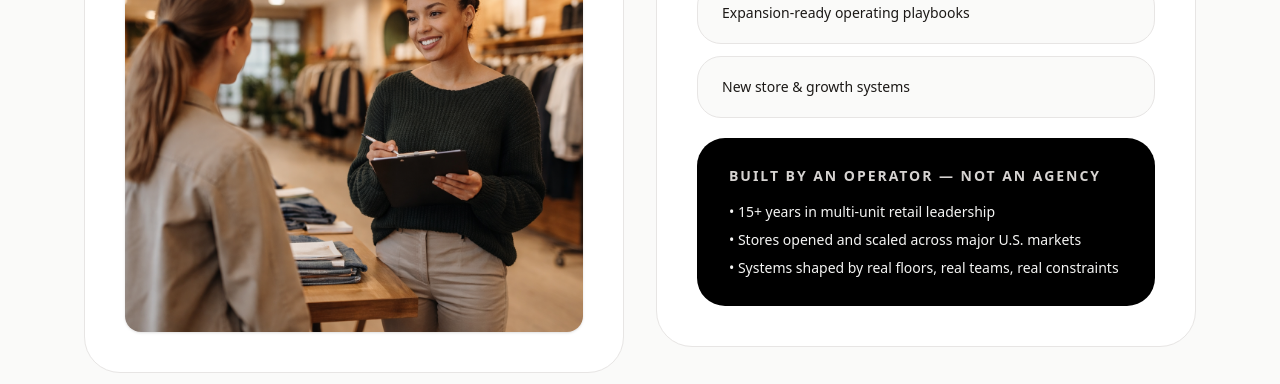
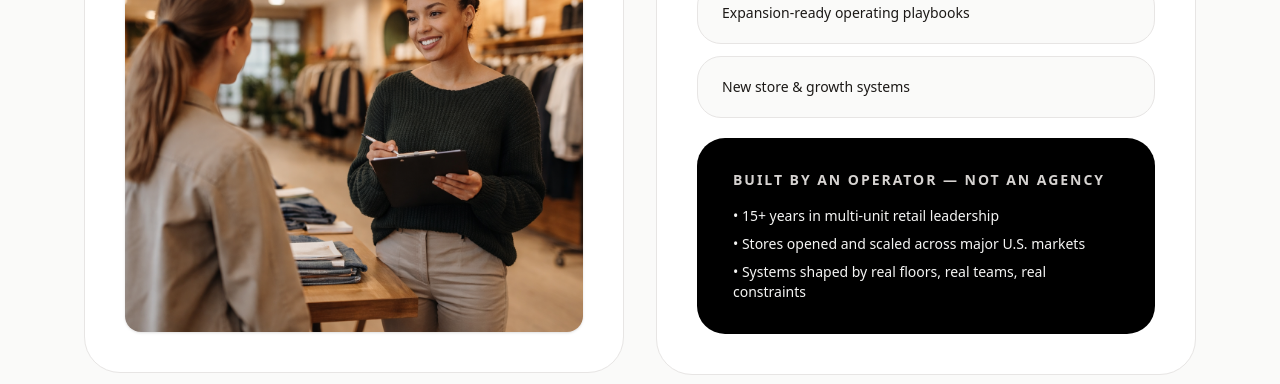
Before and after one commit to pecdao/PMCG, a React (Vite) app: page / in a window 1280 px wide. Shown: the part 4660-5044 px from the top of the page. Built offline with nearby package versions, Linux system fonts and the light colour scheme.

Commit message:
updated about section padding

```diff
--- a/src/PMGClandingPage.jsx
+++ b/src/PMGClandingPage.jsx
@@ -671,7 +671,7 @@ export default function ConsultingLandingPage() {
                   {point}
                 </div>
               ))}
-              <div className="mt-2 rounded-[28px] bg-black px-8 py-7 text-white">
+              <div className="mt-2 rounded-[28px] bg-black px-9 py-8 text-white">
                 <h4 className="text-sm font-semibold uppercase tracking-[0.14em] text-stone-300">
                   Built by an operator — not an agency
                 </h4>
```
